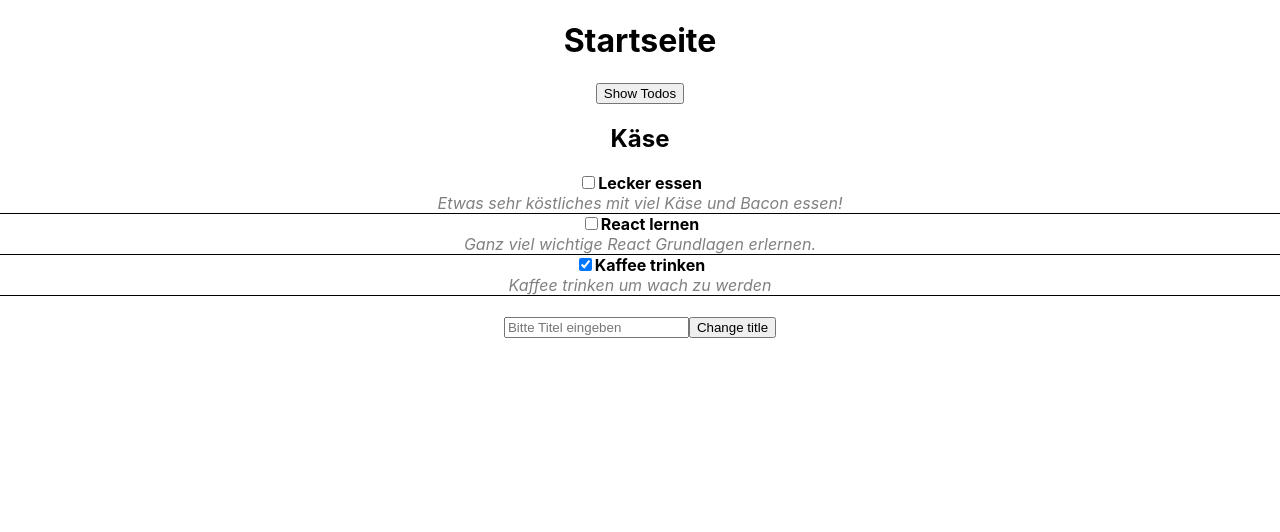
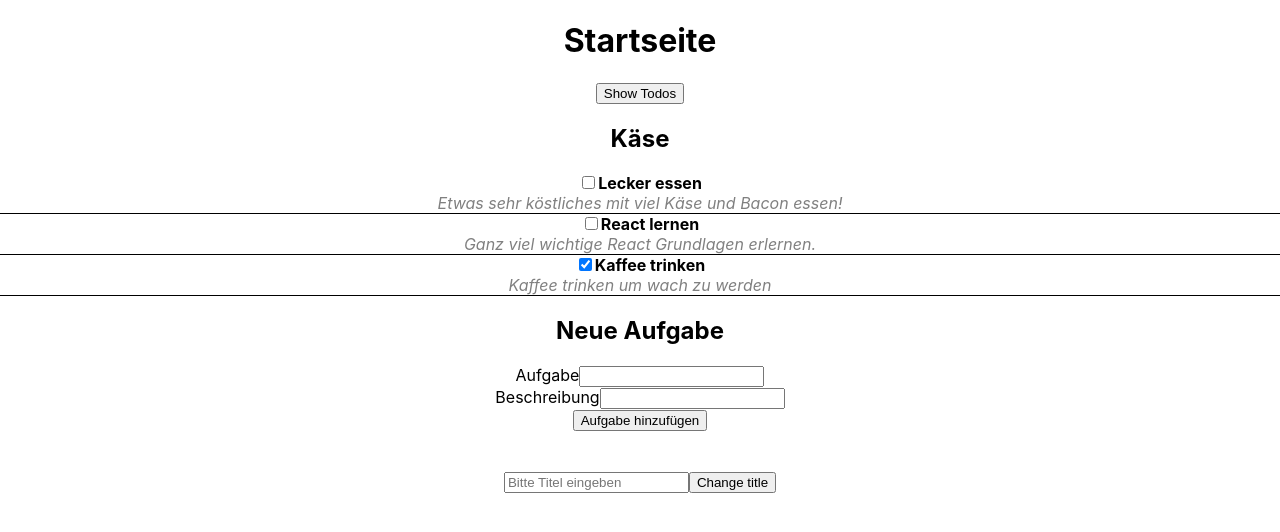
Before and after one commit to klepek42/cc-react-todo, a React (Create React App) app: page / in a window 1280 px wide. Shown: the top 532 px of the page. Built offline with nearby package versions, Linux system fonts and the light colour scheme.

Commit message:
Add new Aufgabe hinzufügen Button

```diff
--- a/src/App.tsx
+++ b/src/App.tsx
@@ -2,6 +2,7 @@ import React, {useState} from 'react';
 import './App.css';
 import Startseite from "./components/Startseite";
 import Todos from "./components/Todos";
+import NeueAufgabe from "./components/NeueAufgabe";
 
 function App() {
     const [title, setTitle] = useState("Käse");
@@ -27,6 +28,7 @@ function App() {
             <br />
             <input placeholder="Bitte Titel eingeben" onChange={onChangeHandler}/>
             <button onClick={onClickHandler}>Change title</button>
+            <br />
         </div>
     );
 }
--- /dev/null
+++ b/src/components/NeueAufgabe.tsx
@@ -0,0 +1,54 @@
+import React, {FormEventHandler, useState} from "react";
+import Aufgabe from "./Aufgabe";
+
+interface Props {
+    onAddAufgabe: (aufgabe:Aufgabe) => void;
+}
+
+const NeueAufgabe = ({onAddAufgabe}:Props) => {
+    const [title, setTitle] = useState<string>('');
+    const [beschreibung, setBeschreibung] = useState<string>('');
+
+    const onChangeAufgabeHandler = (event: React.ChangeEvent<HTMLInputElement>):void => {
+        setTitle(event.target.value);
+    };
+
+    const onChangeBeschreibungHandler = (event: React.ChangeEvent<HTMLInputElement>):void => {
+        setBeschreibung(event.target.value);
+    };
+
+    const submitHandler = (event: React.FormEvent<HTMLFormElement>):void => {
+        console.log("submitHandler");
+        event.preventDefault();
+
+        const aufgabe = {
+            title: title,
+            beschreibung: beschreibung,
+            erledigt: false,
+        };
+
+        onAddAufgabe(aufgabe);
+        setTitle(title);
+        setBeschreibung(beschreibung);
+    };
+
+    return (<div>
+        <h2>Neue Aufgabe</h2>
+        <div>
+            <form onSubmit={submitHandler}>
+                <div>
+                    <label>Aufgabe</label>
+                    <input onChange={onChangeAufgabeHandler} type="text" />
+                </div>
+                <div>
+                    <label>Beschreibung</label>
+                    <input onChange={onChangeBeschreibungHandler} type="text" />
+                </div>
+            <button type="submit">Aufgabe hinzufügen</button>
+            </form>
+            <br />
+        </div>
+    </div>);
+}
+
+export default NeueAufgabe;
--- a/src/components/Todos.tsx
+++ b/src/components/Todos.tsx
@@ -1,23 +1,39 @@
-import React from 'react';
+import React, {useState} from 'react';
 import Aufgabe from './Aufgabe';
+import NeueAufgabe from "./NeueAufgabe";
 
 interface Props {
     title: string;
     hide: boolean;
 }
 
-const aufgaben:Aufgabe[] = [
+const DUMMY_AUFGABEN:Aufgabe[] = [
     {title: "Lecker essen", beschreibung: "Etwas sehr köstliches mit viel Käse und Bacon essen!", erledigt: false},
     {title: "React lernen", beschreibung: "Ganz viel wichtige React Grundlagen erlernen.", erledigt: false},
     {title: "Kaffee trinken", beschreibung: "Kaffee trinken um wach zu werden", erledigt: true}
 ];
 
 const Todos = ({title, hide}:Props) => {
-    return (<div hidden={hide}>
-                <h2>{title}</h2>
-                {aufgaben.map((aufgabe, index) =>
-                    <Aufgabe key={index} title={aufgabe.title} beschreibung={aufgabe.beschreibung} erledigt={aufgabe.erledigt}/>)}
-            </div>);
+    const [aufgaben, setAufgaben] = useState(DUMMY_AUFGABEN);
+
+    const addAufgabeHandler = (aufgabe:Aufgabe):void => {
+        const newAufgabe = {title: 'Neues Todo', beschreibung: 'Neu Beschreibung', erledigt: false};
+        console.log("newAufgabe: " + newAufgabe);
+
+        setAufgaben((prevAufgaben):Aufgabe[] => {
+            return [aufgabe, ...prevAufgaben];
+        });
+    }
+
+    return (
+        <div>
+            <div hidden={hide}>
+                    <h2>{title}</h2>
+                    {aufgaben.map((aufgabe, index) =>
+                        <Aufgabe key={index} title={aufgabe.title} beschreibung={aufgabe.beschreibung} erledigt={aufgabe.erledigt}/>)}
+            </div>
+            <NeueAufgabe onAddAufgabe={addAufgabeHandler} />
+        </div>);
 }
 
 export default Todos;
```
